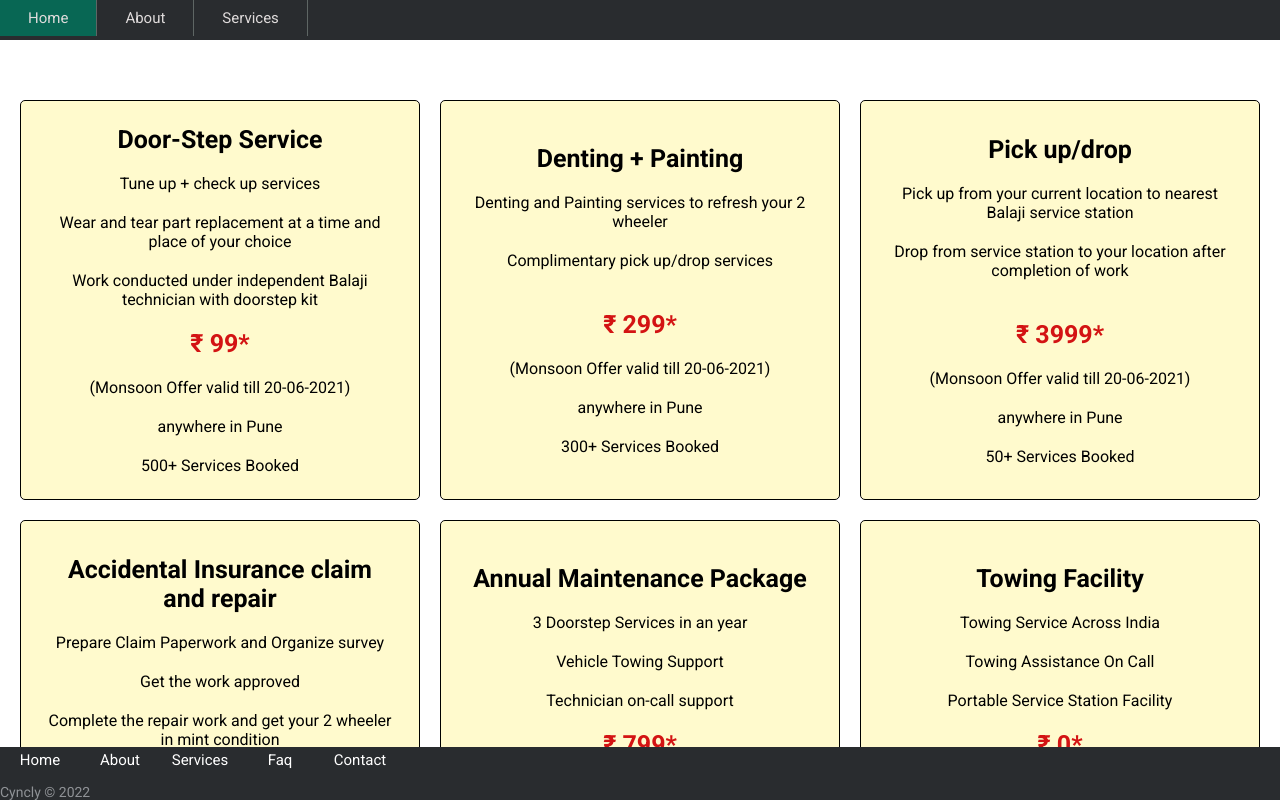
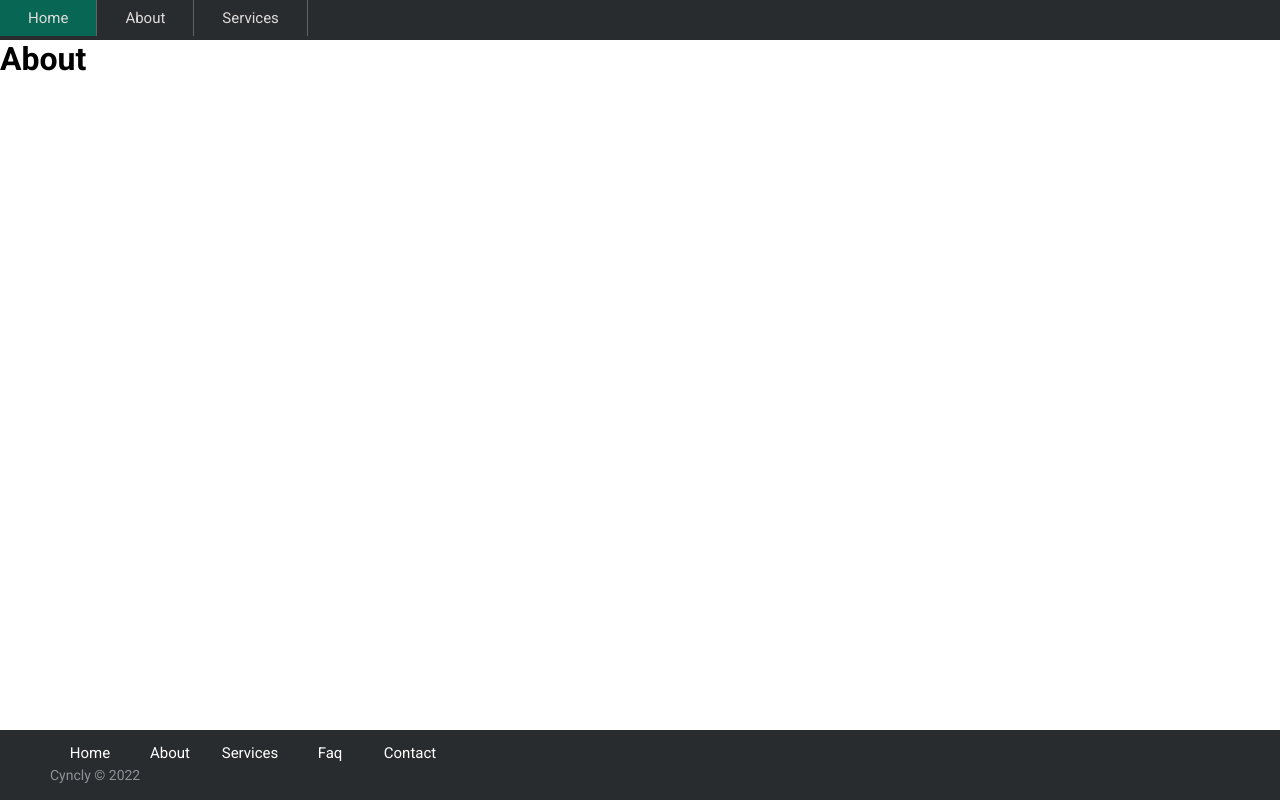
Before and after one commit to Prabhakar67/balaji-garage-react, a React (Create React App) app: page /About in a window 1280 px wide. Shown: the top 800 px of the page. Built offline with nearby package versions, Linux system fonts and the light colour scheme.

Commit message:
routing added

```diff
--- a/package.json
+++ b/package.json
@@ -34,5 +34,8 @@
       "last 1 firefox version",
       "last 1 safari version"
     ]
+  },
+  "devDependencies": {
+    "react-router-dom": "^6.6.0"
   }
 }
--- a/src/App.css
+++ b/src/App.css
@@ -50,45 +50,38 @@
 }
 
 ul.nav {
-    margin: 0;
-    padding: 0;
-    list-style: none;
-    height: 40px;
-    line-height: 36px;
-    background: #292c2f;
-    /* you can change the backgorund color here. */
-    font-family: Arial, Helvetica, sans-serif;
-    font-size: 15px;
+    margin:0;
+    padding:0;
+    list-style:none;
+    height:40px;
+    line-height:36px;
+    background:#292c2f; /* you can change the backgorund color here. */
+    font-family:Arial, Helvetica, sans-serif;
+    font-size:15px;
 }
-
 ul.nav li {
-    border-right: 1px solid #5e6664;
-    /* you can change the border color matching to your background color */
-    float: left;
-    display: block;
-    padding: 0 28px;
-    text-decoration: none;
+    border-right:1px solid #5e6664; /* you can change the border color matching to your background color */
+    float:left;
+}
+ul.nav a {
+    display:block;
+    padding:0 28px;
+    text-decoration:none;
     color: rgb(223, 219, 219);
 }
-
-/* ul.nav  {
-            display:block;
-            padding:0 28px;
-            text-decoration:none;
-            color: rgb(223, 219, 219);
-        } */
-ul.nav li:hover {
-    cursor: pointer;
-    background: #086754;
+ul.nav a:hover,
+ul.nav li.current a {
+    background:#086754;
 }
-
 .footer-distributed {
     background-color: #292c2f;
     box-shadow: 0 1px 1px 0 rgba(0, 0, 0, 0.12);
     box-sizing: border-box;
     width: 100%;
+    height: 70px;
     text-align: left;
     font: normal 16px sans-serif;
+    padding: 10px 50px;
     position: fixed;
     bottom: 0;
 }
@@ -122,8 +115,7 @@ ul.nav li:hover {
 .footer-distributed p.footer-links a:hover {
     text-decoration: underline;
 }
-
-.Title {
+.Title{
     display: flex;
     justify-content: center;
     padding: 15px;
--- a/src/App.js
+++ b/src/App.js
@@ -1,14 +1,23 @@
+import { Routes,Route,BrowserRouter } from 'react-router-dom';
 import './App.css';
 import Navbar from './components/Navbar';
 import Footer from './components/Footer';
-import Card from './components/Card';
+import Services from './components/Services';
+import Home from './components/Home';
+import About from './components/About';
 
 function App() {
   return (
     <div className="App">
+       <BrowserRouter>
         <Navbar/>
-        <Card/>
+        <Routes>
+          <Route index element={<Home/>} />
+          <Route exact path="About" element={<About/>} />
+          <Route exact path="Services" element={<Services/>} />
+        </Routes>
         <Footer/>
+      </BrowserRouter>
     </div>
   );
 }
--- /dev/null
+++ b/src/components/About.js
@@ -0,0 +1,11 @@
+import React from 'react';
+
+function About() {
+    return (
+        <div>
+            <h1>About</h1>
+        </div>
+    );
+}
+
+export default About;
--- a/src/components/Footer.js
+++ b/src/components/Footer.js
@@ -18,9 +18,10 @@ const Footer = () => {
                         <a href="#">Faq</a>
 
                         <a href="#">Contact</a>
+
+                        <p>Cyncly &copy; 2022</p>
                     </p>
 
-                    <p>Cyncly &copy; 2022</p>
                 </div>
 
             </footer>
--- /dev/null
+++ b/src/components/Home.js
@@ -0,0 +1,11 @@
+import React from 'react';
+
+function Home() {
+    return (
+        <div>
+            <h1>Home</h1>
+        </div>
+    );
+}
+
+export default Home;
--- a/src/components/Navbar.js
+++ b/src/components/Navbar.js
@@ -1,12 +1,13 @@
 import React from 'react'
+import { Link } from 'react-router-dom'
 
 
 const Navbar = () => {
     return (
         <ul className="nav">
-        <li>Home</li>
-        <li>About</li>
-        <li>Services</li>
+        <li><Link to="/">Home</Link></li>
+        <li><Link to="/About">About</Link></li>
+        <li><Link to="/Services">Services</Link></li>
       </ul>
     )
 }
```
Also changed, not shown: src/components/Services.js (renamed from src/components/Card.js, +2 -2 lines).
